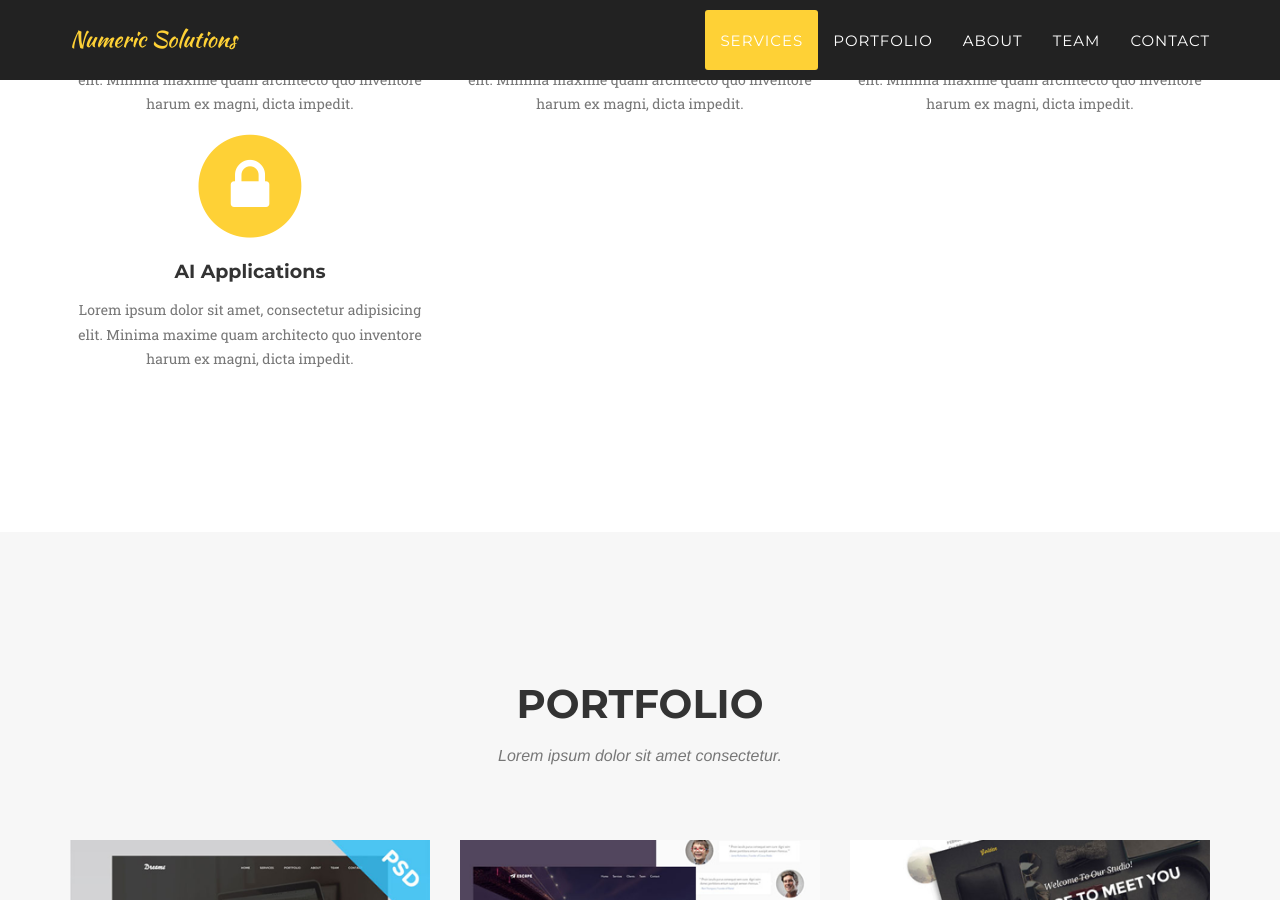
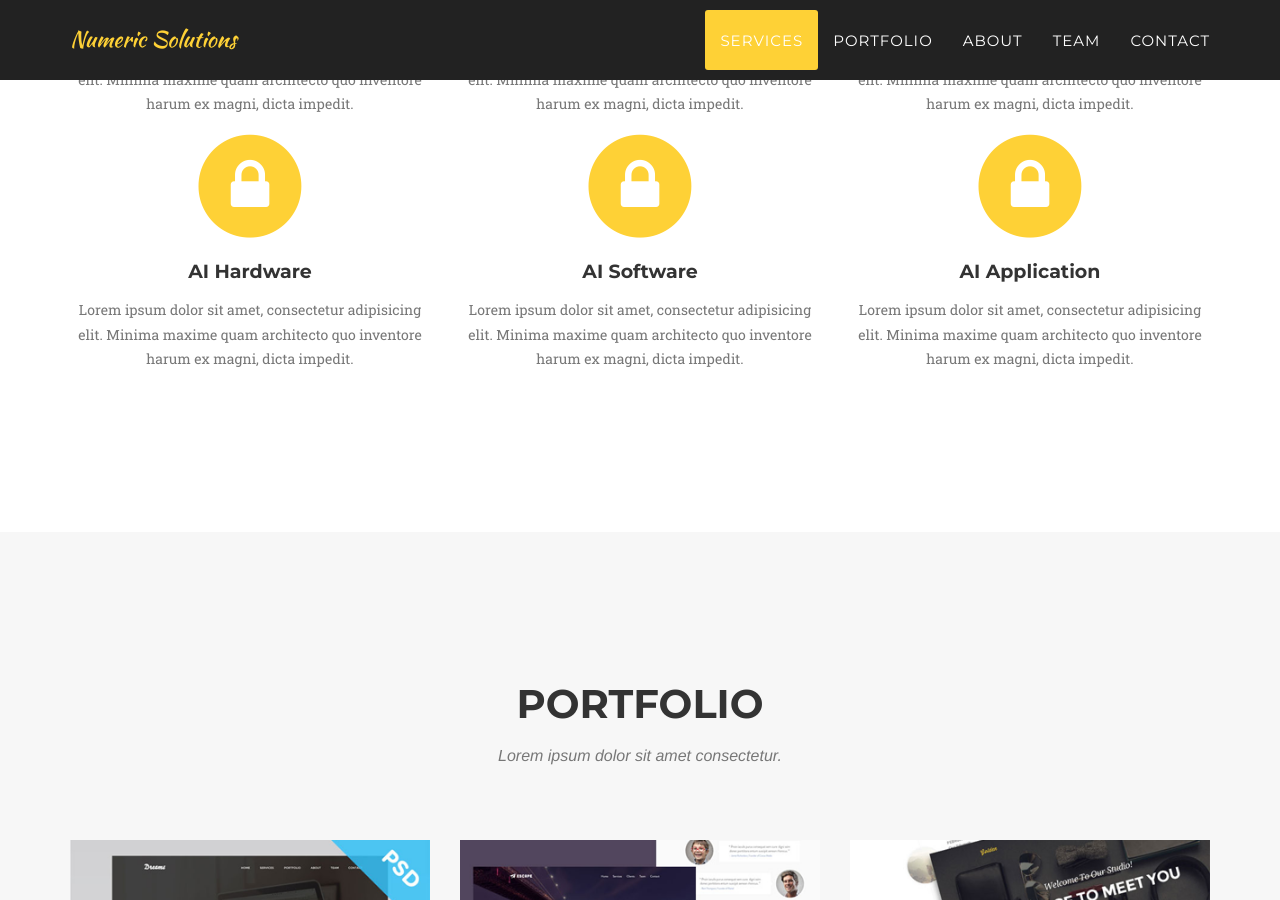
Before and after one commit to cbasu/numericsolutions, a Jekyll site: the page built from index.html, in a window 1280 px wide and 900 px high, scrolled down 1193 px. Built offline with Jekyll 4.4.1, drawn with Linux system fonts in a browser that asks for light colours; some web fonts are replaced.

Commit message:
Update services.html

```diff
--- a/_includes/services.html
+++ b/_includes/services.html
@@ -37,7 +37,23 @@
                         <i class="fa fa-circle fa-stack-2x text-primary"></i>
                         <i class="fa fa-lock fa-stack-1x fa-inverse"></i>
                     </span>
-                    <h4 class="service-heading">AI Applications</h4>
+                    <h4 class="service-heading">AI Hardware</h4>
+                    <p class="text-muted">Lorem ipsum dolor sit amet, consectetur adipisicing elit. Minima maxime quam architecto quo inventore harum ex magni, dicta impedit.</p>
+                </div>
+                <div class="col-md-4">
+                    <span class="fa-stack fa-4x">
+                        <i class="fa fa-circle fa-stack-2x text-primary"></i>
+                        <i class="fa fa-lock fa-stack-1x fa-inverse"></i>
+                    </span>
+                    <h4 class="service-heading">AI Software</h4>
+                    <p class="text-muted">Lorem ipsum dolor sit amet, consectetur adipisicing elit. Minima maxime quam architecto quo inventore harum ex magni, dicta impedit.</p>
+                </div>
+                <div class="col-md-4">
+                    <span class="fa-stack fa-4x">
+                        <i class="fa fa-circle fa-stack-2x text-primary"></i>
+                        <i class="fa fa-lock fa-stack-1x fa-inverse"></i>
+                    </span>
+                    <h4 class="service-heading">AI Application</h4>
                     <p class="text-muted">Lorem ipsum dolor sit amet, consectetur adipisicing elit. Minima maxime quam architecto quo inventore harum ex magni, dicta impedit.</p>
                 </div>
             </div>
```
